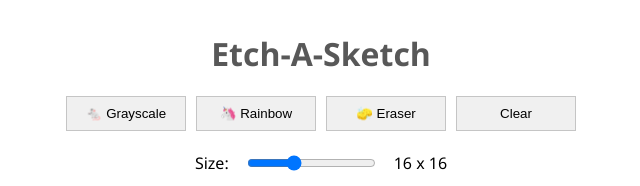
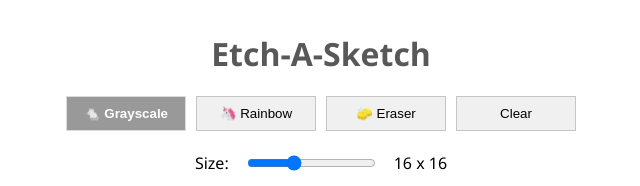
Before and after one commit to estellel-github/etch-a-sketch, a website: page index.html in a window 1280 px wide. Shown: the top 186 px of the page, without its empty margins (319-959 px from the left). Drawn offline with Linux system fonts and the light colour scheme.

Commit message:
Finish unique -> grayscale renaming

```diff
--- a/css/styles.css
+++ b/css/styles.css
@@ -86,13 +86,13 @@ button:disabled:hover {
   background-color: initial;
 }
 
-.unique-button-active {
+.grayscale-button-active {
   background-color: #575757;
   color: #ffffff;
   font-weight: bold;
 }
 
-button.unique:disabled {
+button.grayscale:disabled {
   background-color: #575757;
 }
 
--- a/index.html
+++ b/index.html
@@ -15,7 +15,7 @@
   </div>
   <div id="mode-input-container">
 
-    <button id="unique-button" class="button unique">🐁 Grayscale</button>
+    <button id="grayscale-button" class="button grayscale">🐁 Grayscale</button>
     <button id="rainbow-button" class="button rainbow">🦄 Rainbow</button>
 
     <button id="eraser-button" class="button eraser">🧽 Eraser</button>
--- a/javascript/main.js
+++ b/javascript/main.js
@@ -8,6 +8,8 @@ let color = DEFAULT_COLOR;
 let mode = DEFAULT_MODE;
 
 let isMouseDown = false;
+
+// https://martin.ankerl.com/2009/12/09/how-to-create-random-colors-programmatically/
 
 function hsvToRgb(h, s, v) {
   let r, g, b;
```
